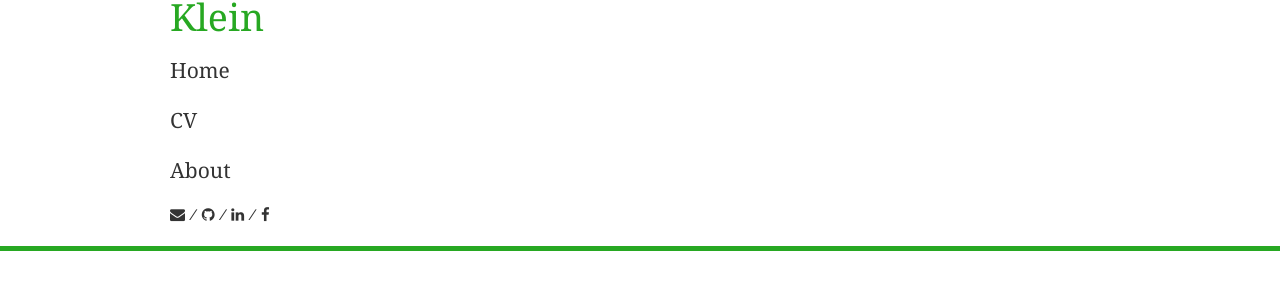
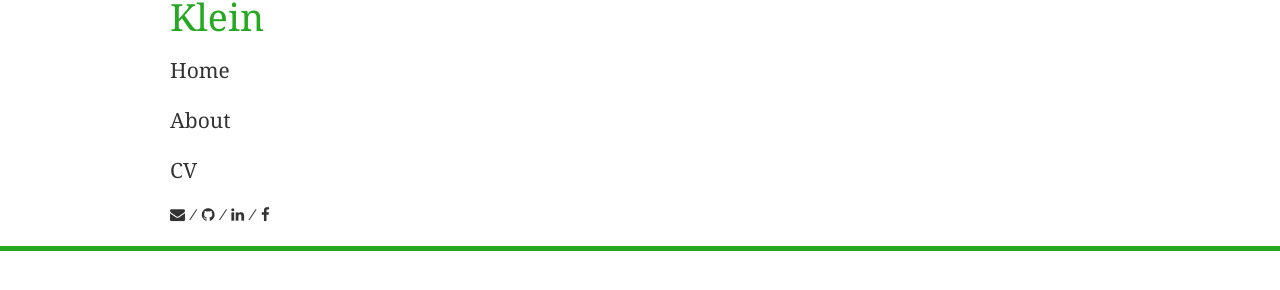
Before and after one commit to kleinma/kleinma.github.io, a Jekyll site: the page built from index.html, in a window 1280 px wide. Shown: the part 221-511 px from the top of the page. Built offline with Jekyll 4.4.1, drawn with Linux system fonts in a browser that asks for light colours; nearby versions of some CDN libraries; Markdown is read by kramdown in place of the engine named in the settings; the list of posts is cut into pages by our own code.

Commit message:
hardcoded link list.

```diff
--- a/_includes/sidebar.html
+++ b/_includes/sidebar.html
@@ -20,19 +20,8 @@
         {% else %}
 
             <p> <h4> <a href="{{ site.baseurl }}">Home</a> </h4> </p>
-
-            {% comment %}
-                The code below dynamically generates a sidebar nav of pages with `layout: page` in the front-matter.
-            {% endcomment %}
-
-            {% assign pages_list = site.pages %}
-            {% for node in pages_list %}
-                {% if node.title != null %}
-                    {% if node.layout == "page" %}
-                        <p> <h4> <a href="{{ node.url }}">{{ node.title }}</a> </h4> <p/>
-                    {% endif %}
-                {% endif %}
-            {% endfor %}
+            <p> <h4> <a href="/about.html">About</a> </h4> </p>
+            <p> <h4> <a href="/CV.html">CV</a> </h4> </p>
 
         {% endif %}
         <p>
```
